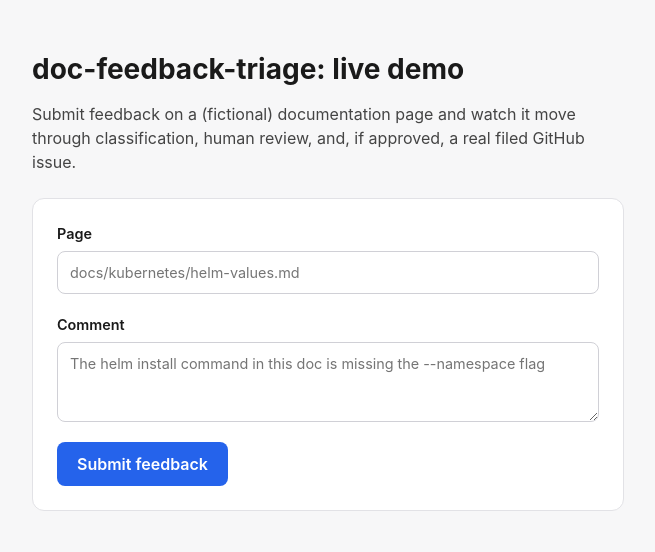
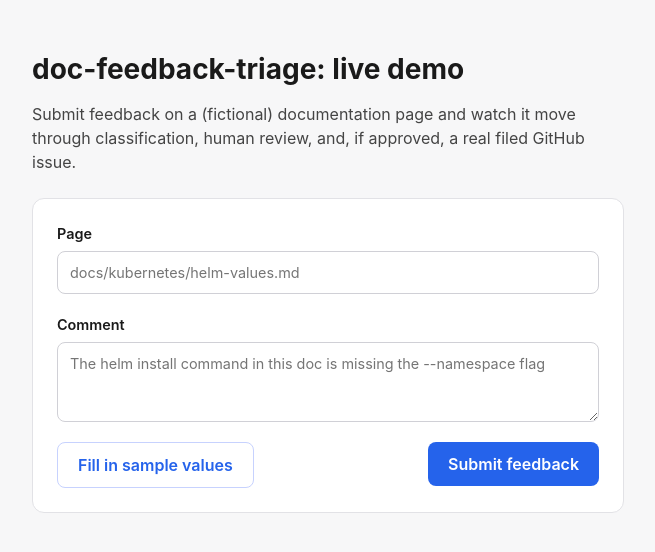
Before and after one commit to pcimring/doc-feedback-triage-online-demo, a Next.js app in the folder frontend/: page / in a window 1280 px wide. Shown: the top 552 px of the page, without its empty margins (312-967 px from the left). Built offline with nearby package versions, Linux system fonts and the light colour scheme.

Commit message:
Add 'Fill in sample values' button with 15 randomized samples

```diff
--- a/frontend/src/app/globals.css
+++ b/frontend/src/app/globals.css
@@ -97,6 +97,22 @@ button:disabled {
   cursor: not-allowed;
 }
 
+.form-actions {
+  display: flex;
+  justify-content: space-between;
+  align-items: center;
+}
+
+button.secondary {
+  background: transparent;
+  color: #2563eb;
+  border: 1px solid #c7d2fe;
+}
+
+button.secondary:hover:not(:disabled) {
+  background: #eef2ff;
+}
+
 p[role="alert"] {
   color: #b91c1c;
   background: #fef2f2;
--- a/frontend/src/app/page.tsx
+++ b/frontend/src/app/page.tsx
@@ -2,6 +2,7 @@
 
 import { useState, type FormEvent } from "react";
 import { useRouter } from "next/navigation";
+import { pickRandomSample } from "@/lib/samples";
 
 export default function HomePage() {
   const [page, setPage] = useState("");
@@ -9,6 +10,12 @@ export default function HomePage() {
   const [error, setError] = useState<string | null>(null);
   const [submitting, setSubmitting] = useState(false);
   const router = useRouter();
+
+  function handleFillSample() {
+    const sample = pickRandomSample();
+    setPage(sample.page);
+    setComment(sample.comment);
+  }
 
   async function handleSubmit(e: FormEvent) {
     e.preventDefault();
@@ -61,9 +68,14 @@ export default function HomePage() {
           />
         </label>
         {error && <p role="alert">{error}</p>}
-        <button type="submit" disabled={submitting}>
-          {submitting ? "Starting..." : "Submit feedback"}
-        </button>
+        <div className="form-actions">
+          <button type="button" className="secondary" onClick={handleFillSample}>
+            Fill in sample values
+          </button>
+          <button type="submit" disabled={submitting}>
+            {submitting ? "Starting..." : "Submit feedback"}
+          </button>
+        </div>
       </form>
     </main>
   );
--- /dev/null
+++ b/frontend/src/lib/samples.ts
@@ -0,0 +1,26 @@
+export interface Sample {
+  page: string;
+  comment: string;
+}
+
+export const SAMPLES: Sample[] = [
+  { page: "docs/kubernetes/helm-values.md", comment: "The helm install command in this doc is missing the --namespace flag" },
+  { page: "docs/api/authentication.md", comment: "The example curl command uses an expired API version header" },
+  { page: "docs/getting-started/quickstart.md", comment: "Step 3 says to run `npm start` but the actual script is `npm run dev`" },
+  { page: "docs/guides/deployment.md", comment: "Could you add a section on how to roll back a failed deployment?" },
+  { page: "docs/reference/webhooks.md", comment: "What's the retry policy if our endpoint returns a 500?" },
+  { page: "docs/sdk/python.md", comment: "The Python SDK example imports a module that doesn't exist in the current package" },
+  { page: "docs/concepts/rate-limits.md", comment: "Is the rate limit per API key or per account?" },
+  { page: "docs/guides/webhooks-setup.md", comment: "This page doesn't mention how to verify the webhook signature" },
+  { page: "docs/cli/install.md", comment: "The install script fails on Apple Silicon with a permissions error" },
+  { page: "docs/guides/pagination.md", comment: "Can you clarify what happens when the cursor points past the last page?" },
+  { page: "docs/reference/error-codes.md", comment: "Error code 4029 isn't documented anywhere on this page" },
+  { page: "docs/integrations/slack.md", comment: "The screenshot in step 2 shows an outdated version of the Slack app settings UI" },
+  { page: "docs/guides/testing.md", comment: "Would be great to have an example using a mock server instead of hitting the real API" },
+  { page: "docs/random-page.md", comment: "CONGRATULATIONS you have won a free iphone click here to claim now!!!" },
+  { page: "docs/whatever.md", comment: "make money fast from home, no experience needed, visit our site today" },
+];
+
+export function pickRandomSample(): Sample {
+  return SAMPLES[Math.floor(Math.random() * SAMPLES.length)];
+}
```
Also changed, not shown: 2 other files (tests, documents, lock files or other folders).
